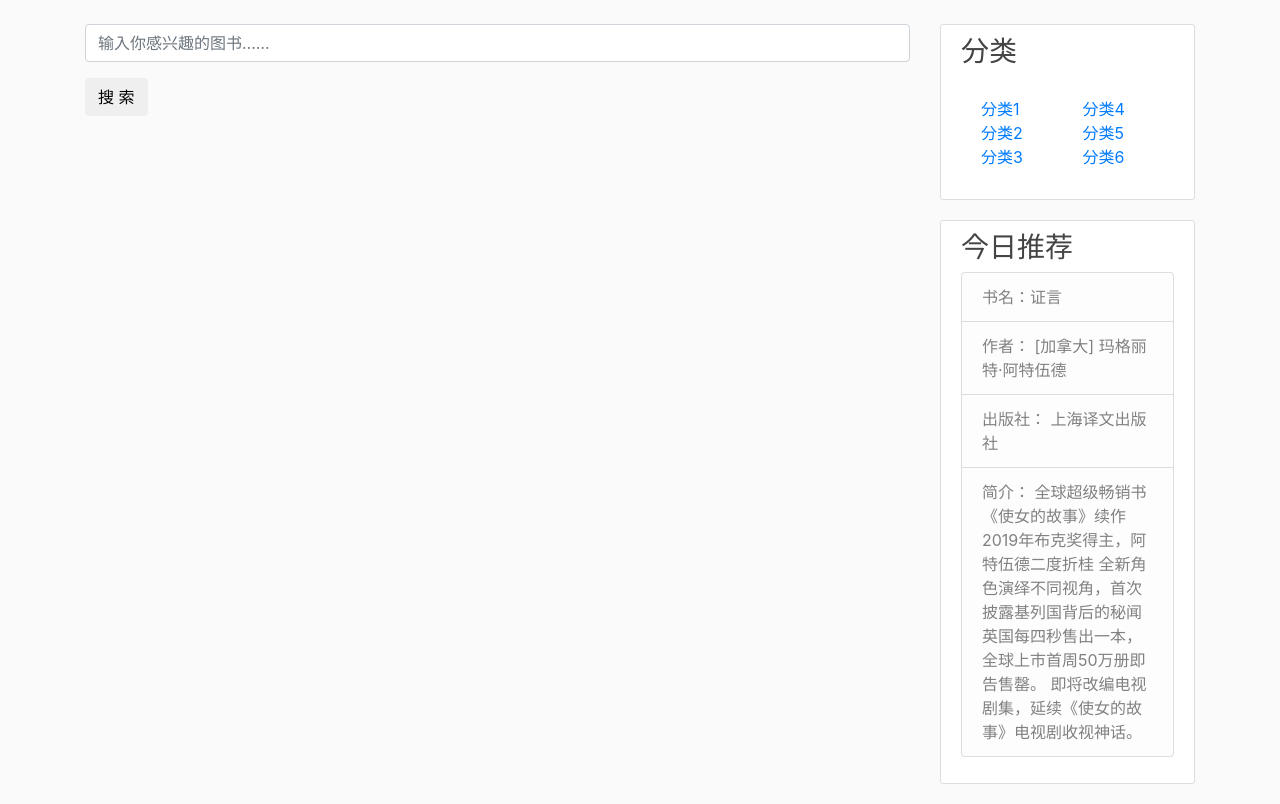
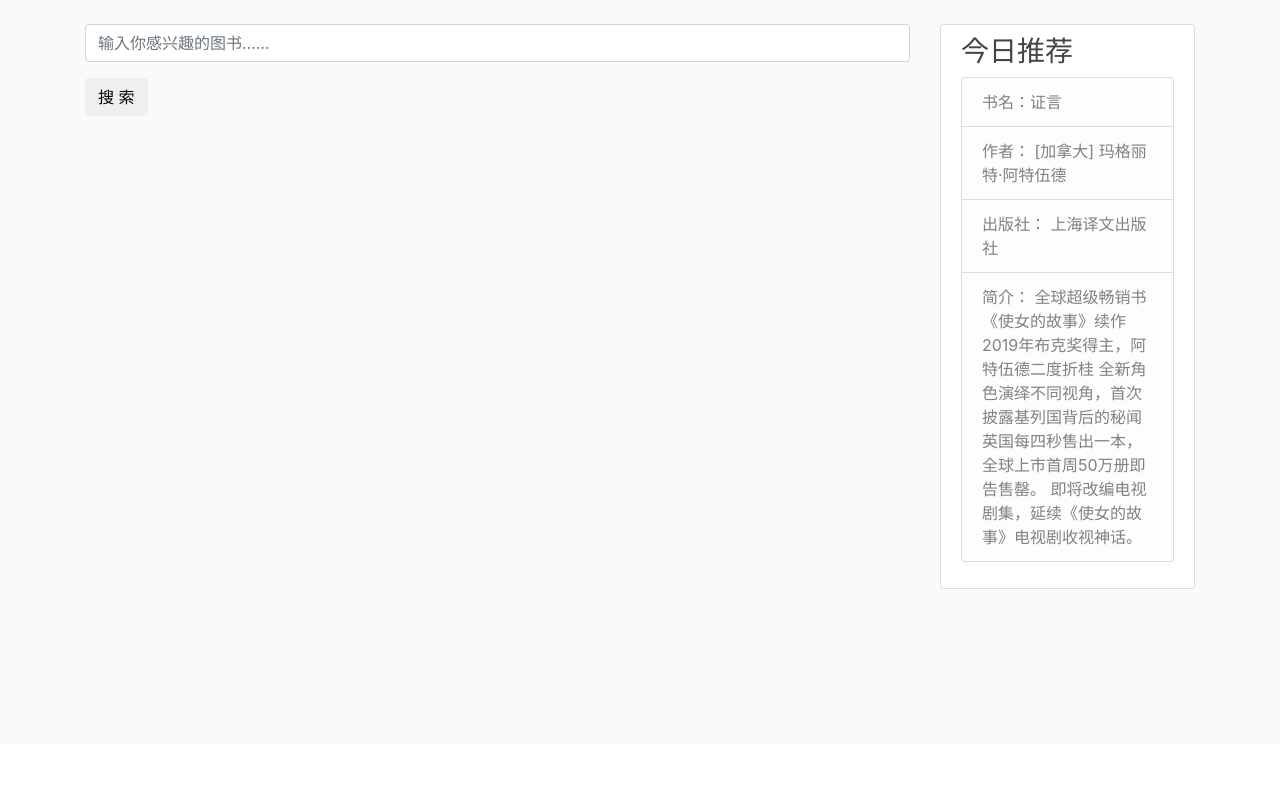
Before and after one commit to WallXiaoming/book_recommend, a Django app: page /search/ in a window 1280 px wide. Shown: the part 56-860 px from the top of the page. After the commit the page ends 645 px from the top, so only its background shows below. Run offline with Django 3.2, Linux system fonts and the light colour scheme; some libraries are stand-ins or nearby versions.

Commit message:
修改成品

```diff
--- a/blog/templates/blog/base.html
+++ b/blog/templates/blog/base.html
@@ -63,44 +63,6 @@
           {% block content %}{% endblock %}
         </div>
         <div class="col-md-3">
-
-            <!-- Search Widget -->
-            <div class="content-section">
-              <h3 >分类</h3>
-              <div class="card-body">
-                <div class="row">
-                  <div class="col-lg-6">
-                    <ul class="list-unstyled mb-0">
-                      <li>
-                        <a href="#">分类1</a>
-                      </li>
-                      <li>
-                        <a href="#">分类2</a>
-                      </li>
-                      <li>
-                        <a href="#">分类3</a>
-                      </li>
-                    </ul>
-                  </div>
-                  <div class="col-lg-6">
-                    <ul class="list-unstyled mb-0">
-                      <li>
-                        <a href="#">分类4</a>
-                      </li>
-                      <li>
-                        <a href="#">分类5</a>
-                      </li>
-                      <li>
-                        <a href="#">分类6</a>
-                      </li>
-                    </ul>
-                  </div>
-                </div>
-              </div>
-            </div>
-
-
-
           <div class="content-section">
             <h3>今日推荐</h3>
 <!--            <p class='text-muted'>书名： 明日世界-->
--- a/blog/templates/blog/book_detail.html
+++ b/blog/templates/blog/book_detail.html
@@ -7,7 +7,7 @@
     <div class="container">
         <div class="row">
             <div class="col-md-6">
-                <div class="text-center" style="margin: 3px 5px 0 0">
+                <div class="text-center" style="margin: 25px 5px 0 0">
                       <img src="{{ user.profile.image.url }}" class="rounded" alt="Book Image">
                 </div>
             </div>
@@ -32,10 +32,10 @@
                 <br/>
                 <!-- 推荐图书 -->
                 <hr/>
-                <h5 class="article-title">相关图书推荐</h5>
+                <h5 class="article-title">猜你喜欢</h5>
                 <br/>
                 <article class="media content-section">
-                    <h5><a class="article-title" href="{% url 'book-detail' object.id %}">{{ object.title }}</a></h5>
+                    <a class="article-title" href="{% url 'book-detail' object.id %}">{{ object.title }}</a>
                 </article>
             </div>
         </div>
--- a/blog/templates/blog/search.html
+++ b/blog/templates/blog/search.html
@@ -13,7 +13,7 @@
 
     {% for object in object_list %}
         <article class="media content-section">
-            <h5><a class="article-title" href="{% url 'book-detail' object.id %}">{{ object.title }}</a></h5>
+            <a class="article-title" href="{% url 'book-detail' object.id %}">{{ object.title }}</a>
         </article>
     {% endfor %}
 
```
Also changed, not shown: media/profile_pics/favicon_zUNNPC3.jpg (added).
